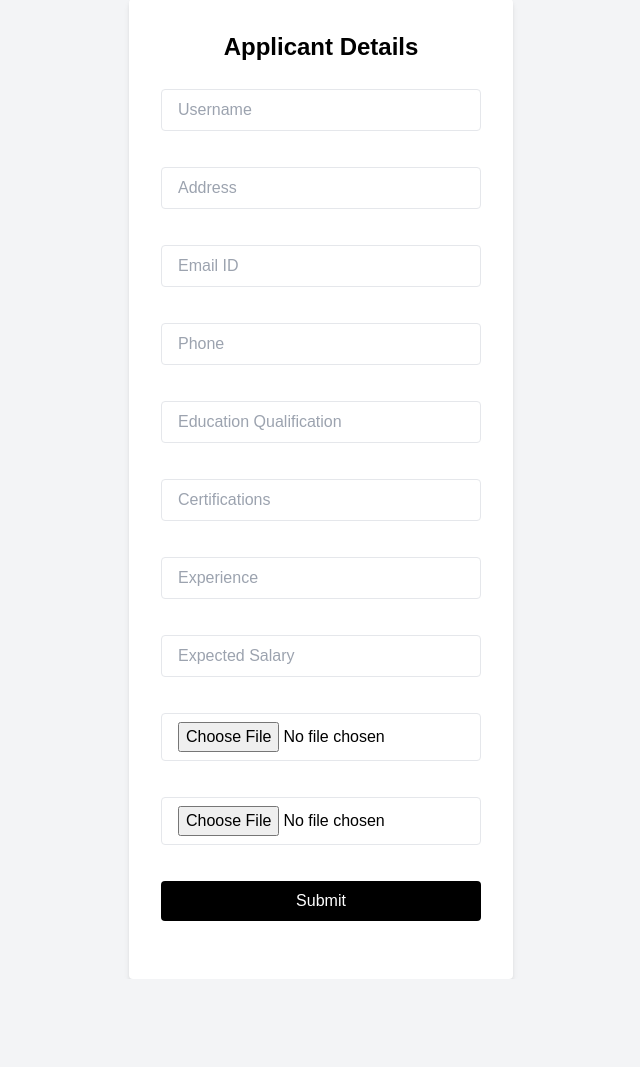
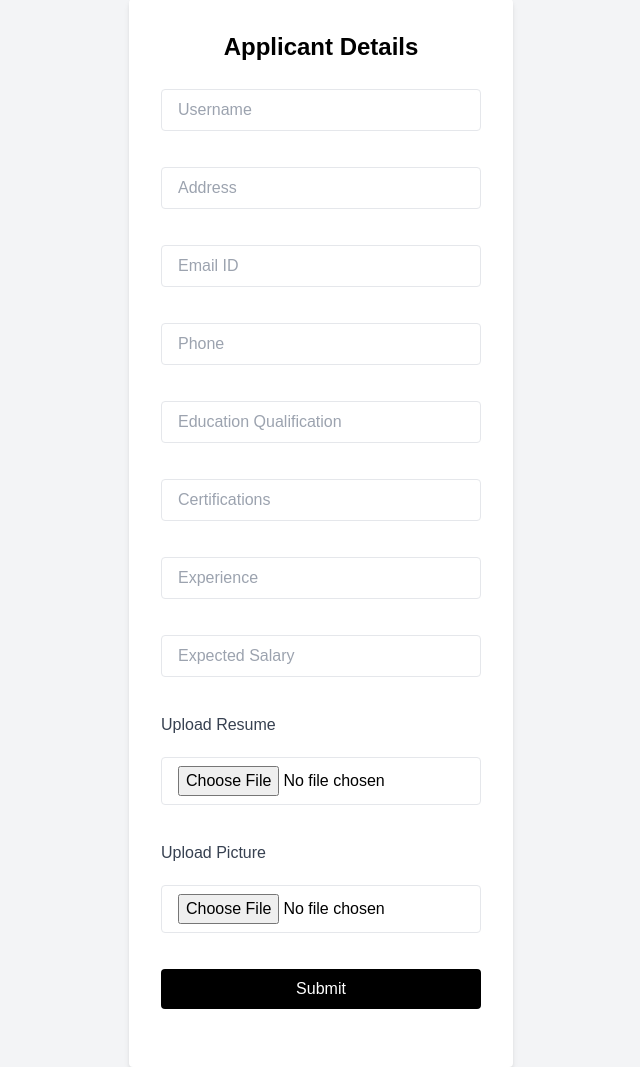
Before and after one commit to Toymakerftw/Job-Portal-php, a PHP site: page /applicant_details.php in a window 1280 px wide. Shown: the part 33-1100 px from the top of the page, without its empty margins (319-959 px from the left). Before the commit the page ends 1012 px from the top, so only its background shows below. Run offline with PHP 8.4, Linux system fonts and the light colour scheme; a user stored in the database is signed in.

Commit message:
Website : Improve file upload

```diff
--- a/applicant_details.php
+++ b/applicant_details.php
@@ -55,11 +55,13 @@
                 <input type="text" id="salary" name="salary" class="w-full px-4 py-2 border rounded focus:outline-none focus:border-black" placeholder="Expected Salary" required>
             </div>
 
-            <div class="mb-4">
+            <div class="mb-4 filelabel">
+                <label for="resume" class="block text-gray-700">Upload Resume</label>
                 <input type="file" id="resume" name="resume" class="w-full px-4 py-2 border rounded focus:outline-none focus:border-black" placeholder="Upload Resume" required>
             </div>
 
-            <div class="mb-4">
+            <div class="mb-4 filelabel">
+                <label for="picture" class="block text-gray-700">Upload Picture</label>
                 <input type="file" id="picture" name="picture" class="w-full px-4 py-2 border rounded focus:outline-none focus:border-black" placeholder="Upload Picture" required>
             </div>
 
--- a/styles.css
+++ b/styles.css
@@ -18,3 +18,8 @@ body {
     display: flex;
     justify-content: space-evenly;
 }
+
+.filelabel {
+  display: flex !important;
+  flex-wrap: wrap;
+ }
```
Also changed, not shown: submit_applicant.php (+10 -4 lines), pictures/65bb68196bb8e-20240201104457-picture.svg (added), 1 other file.
